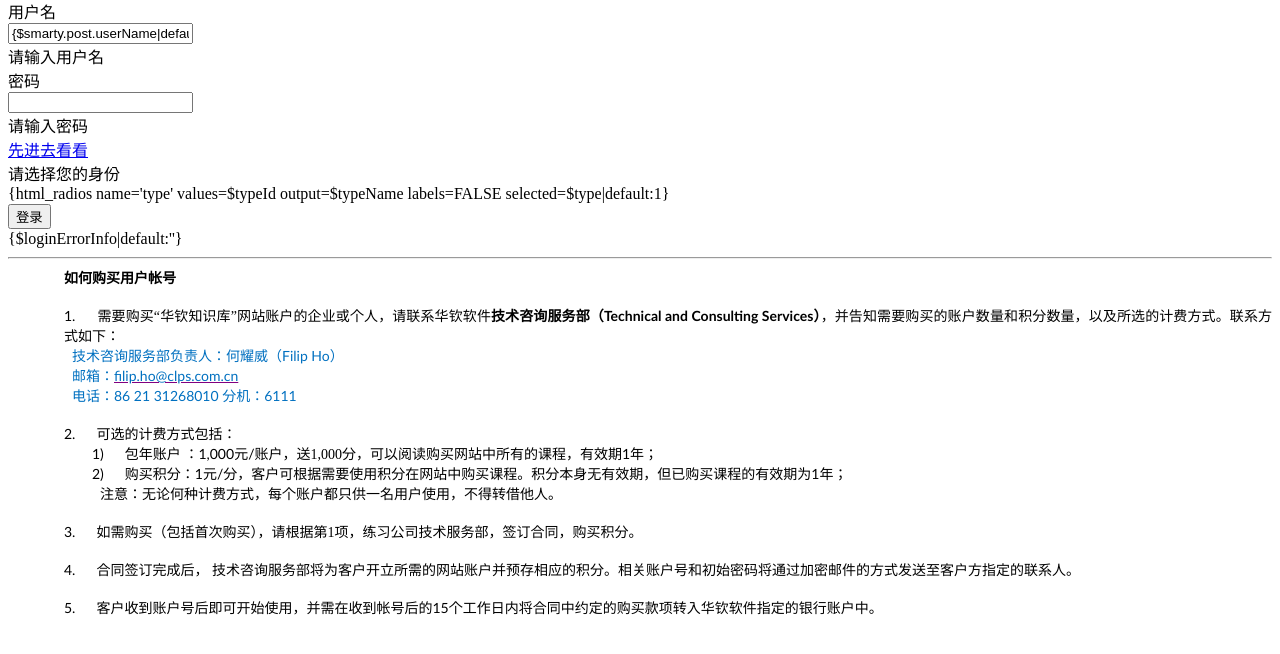
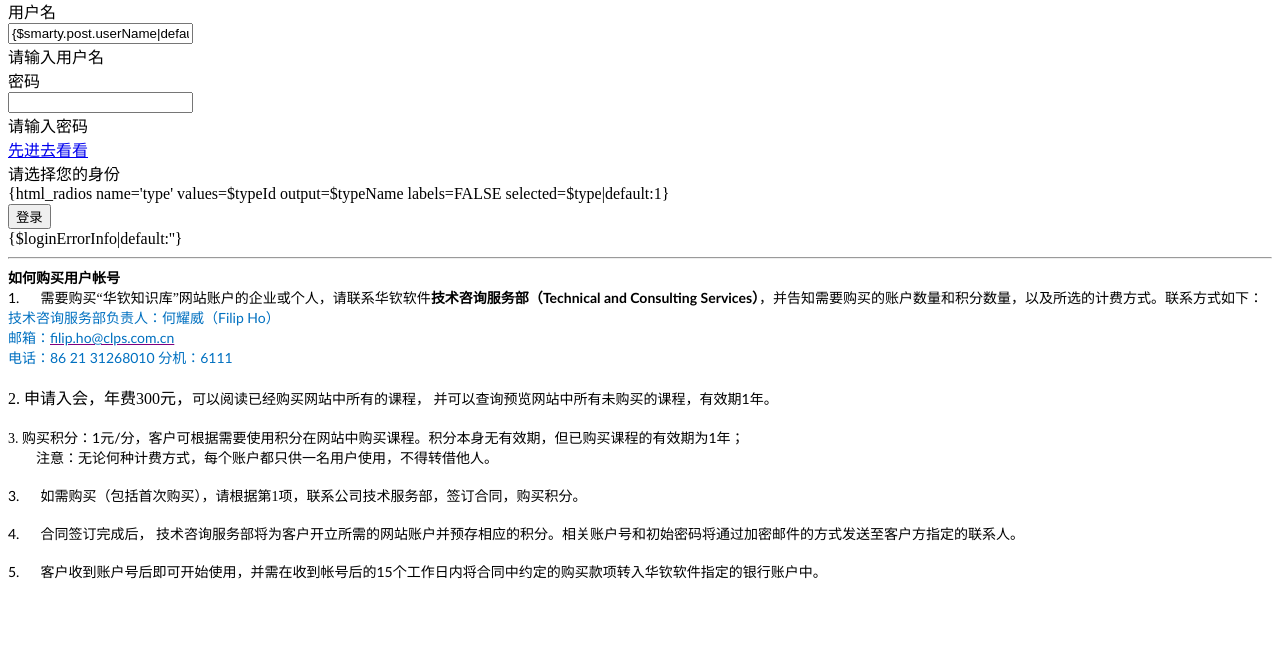
Before and after one commit to pennsong/cldn, a CodeIgniter app: template application/views/templates/login.tpl in a window 1280 px wide. Shown: the part 108-762 px from the top of the page. Run offline with CodeIgniter, Linux system fonts and the light colour scheme; the template is opened without the code that fills it, so the values that code supplies are empty.

Commit message:
修正首页购买帮助笔误处

```diff
--- a/application/views/templates/login.tpl
+++ b/application/views/templates/login.tpl
@@ -143,87 +143,54 @@
 			</form>
 			<hr>
 			<div>
-				<div style="font-family: Helvetica; margin-left: 42pt; ">
 				<p class="MsoNormal" style="margin: 0cm 0cm 0.0001pt; font-size: 12pt; font-family: 宋体; text-align: justify; ">
-						<span class="cldnh1"><span lang="EN-US" style="font-size: 10.5pt; font-family: Calibri, sans-serif; "><b style="font-family: 宋体; font-size: 16px; "><span style="font-size: 10.5pt; ">如何购买用户帐号</span></b></span></span>
+					<span class="cldnh1"><b><span style="font-size: 10.5pt; ">如何购买用户帐号</span></b></span><span lang="EN-US" style="font-size: 10.5pt; font-family: Calibri, sans-serif; "></span>
 				</p>
 				<p class="MsoNormal" style="margin: 0cm 0cm 0.0001pt; font-size: 12pt; font-family: 宋体; text-align: justify; ">
-						<span class="cldnh1"><span lang="EN-US" style="font-size: 10.5pt; font-family: Calibri, sans-serif; "><b style="font-family: 宋体; font-size: 16px; "><span style="font-size: 10.5pt; ">
-									<br>
-								</span></b></span></span>
+					<span class="cldnh1"><span lang="EN-US" style="font-size: 10.5pt; font-family: Calibri, sans-serif; ">1.</span></span><span class="cldnh1"><span lang="EN-US" style="font-size: 7pt; font-family: 'Times New Roman', serif; ">&nbsp;&nbsp;&nbsp;&nbsp;&nbsp;&nbsp;&nbsp;&nbsp;&nbsp;</span></span><span class="cldnh1"><span style="font-size: 10.5pt; ">需要购买“华钦知识库”网站账户的企业或个人，请联系华钦软件<b>技术咨询服务部（</b></span></span><span class="cldnh1"><b><span lang="EN-US" style="font-size: 10.5pt; font-family: Calibri, sans-serif; ">Technical and Consulting Services</span></b></span><span class="cldnh1"><b><span style="font-size: 10.5pt; ">）</span></b></span><span class="cldnh1"><span style="font-size: 10.5pt; ">，并告知需要购买的账户数量和积分数量，以及所选的计费方式。联系方式如下：</span></span><span lang="EN-US" style="font-size: 10.5pt; font-family: Calibri, sans-serif; "></span>
 				</p>
-					<p class="MsoNormal" style="margin: 0cm 0cm 0.0001pt; font-size: 12pt; font-family: 宋体; text-align: justify; ">
-						<span class="cldnh1"><span lang="EN-US" style="font-size: 10.5pt; font-family: Calibri, sans-serif; ">1.</span></span><span class="cldnh1"><span lang="EN-US" style="font-size: 7pt; font-family: 'Times New Roman', serif; ">&nbsp;&nbsp;&nbsp;&nbsp;&nbsp;&nbsp;&nbsp;&nbsp;</span></span><span class="apple-converted-space"><span lang="EN-US" style="font-size: 7pt; font-family: 'Times New Roman', serif; ">&nbsp;</span></span><span class="cldnh1"><span style="font-size: 10.5pt; ">需要购买“华钦知识库”网站账户的企业或个人，请联系华钦软件<b>技术咨询服务部（</b></span></span><span class="cldnh1"><b><span lang="EN-US" style="font-size: 10.5pt; font-family: Calibri, sans-serif; ">Technical and Consulting Services</span></b></span><span class="cldnh1"><b><span style="font-size: 10.5pt; ">）</span></b></span><span class="cldnh1"><span style="font-size: 10.5pt; ">，并告知需要购买的账户数量和积分数量，以及所选的计费方式。联系方式如下：</span></span><span lang="EN-US" style="font-size: 10.5pt; font-family: Calibri, sans-serif; "></span>
-					</p>
-				</div>
-				<div style="font-family: Helvetica; margin-left: 48pt; ">
 				<p class="MsoNormal" style="margin: 0cm 0cm 0.0001pt; font-size: 12pt; font-family: 宋体; text-align: justify; ">
 					<span class="cldnh1"><span style="font-size: 10.5pt; color: rgb(0, 112, 192); ">技术咨询服务部负责人：何耀威（</span></span><span class="cldnh1"><span lang="EN-US" style="font-size: 10.5pt; font-family: Calibri, sans-serif; color: rgb(0, 112, 192); ">Filip Ho</span></span><span class="cldnh1"><span style="font-size: 10.5pt; color: rgb(0, 112, 192); ">）</span></span><span lang="EN-US" style="font-size: 10.5pt; font-family: Calibri, sans-serif; "></span>
 				</p>
-				</div>
-				<div style="font-family: Helvetica; margin-left: 48pt; ">
 				<p class="MsoNormal" style="margin: 0cm 0cm 0.0001pt; font-size: 12pt; font-family: 宋体; text-align: justify; ">
 					<span class="cldnh1"><span style="font-size: 10.5pt; color: rgb(0, 112, 192); ">邮箱：</span></span><span class="cldnh1"><span lang="EN-US" style="font-size: 10.5pt; font-family: Calibri, sans-serif; color: rgb(0, 112, 192); "><a href="mailto:filip.ho@clps.com.cn" style="color: purple; "><span style="color: rgb(0, 112, 192); ">filip.ho@clps.com.cn</span></a></span></span><span lang="EN-US" style="font-size: 10.5pt; font-family: Calibri, sans-serif; "></span>
 				</p>
-				</div>
-				<div style="font-family: Helvetica; margin-left: 48pt; ">
 				<p class="MsoNormal" style="margin: 0cm 0cm 0.0001pt; font-size: 12pt; font-family: 宋体; text-align: justify; ">
-						<span class="cldnh1"><span style="font-size: 10.5pt; color: rgb(0, 112, 192); ">电话：</span></span><span class="cldnh1"><span lang="EN-US" style="font-size: 10.5pt; font-family: Calibri, sans-serif; color: rgb(0, 112, 192); ">86 21 31268010</span></span><span class="apple-converted-space"><span lang="EN-US" style="font-size: 10.5pt; font-family: Calibri, sans-serif; color: rgb(0, 112, 192); ">&nbsp;</span></span><span class="cldnh1"><span style="font-size: 10.5pt; color: rgb(0, 112, 192); ">分机：</span></span><span class="cldnh1"><span lang="EN-US" style="font-size: 10.5pt; font-family: Calibri, sans-serif; color: rgb(0, 112, 192); ">6111</span></span><span lang="EN-US" style="font-size: 10.5pt; font-family: Calibri, sans-serif; "></span>
+					<span class="cldnh1"><span style="font-size: 10.5pt; color: rgb(0, 112, 192); ">电话：</span></span><span class="cldnh1"><span lang="EN-US" style="font-size: 10.5pt; font-family: Calibri, sans-serif; color: rgb(0, 112, 192); ">86 21 31268010&nbsp;</span></span><span class="cldnh1"><span style="font-size: 10.5pt; color: rgb(0, 112, 192); ">分机：</span></span><span class="cldnh1"><span lang="EN-US" style="font-size: 10.5pt; font-family: Calibri, sans-serif; color: rgb(0, 112, 192); ">6111</span></span><span lang="EN-US" style="font-size: 10.5pt; font-family: Calibri, sans-serif; "></span>
 				</p>
-				</div>
-				<div style="font-family: Helvetica; margin-left: 48pt; ">
+				<p class="MsoNormal" style="margin: 0cm 0cm 0.0001pt; font-size: 12pt; font-family: 宋体; ">
+					<span lang="EN-US">&nbsp;</span>
+				</p>
+				<p class="MsoNormal" style="margin: 0cm 0cm 0.0001pt; font-size: 12pt; font-family: 宋体; ">
+					<span lang="EN-US">2.&nbsp;</span>申请入会，年费<span lang="EN-US">300</span>元，<span class="apple-style-span"><span style="font-size: 10.5pt; ">可以阅读已经购买网站中所有的课程， 并</span></span><span class="cldnh1"><span style="font-size: 10.5pt; ">可以查询预览网站中所有未购买的课程，有效期</span></span><span class="cldnh1"><span lang="EN-US" style="font-size: 10.5pt; font-family: Calibri, sans-serif; ">1</span></span><span class="cldnh1"><span style="font-size: 10.5pt; ">年。<span lang="EN-US"></span></span></span>
+				</p>
+				<p class="MsoNormal" style="margin: 0cm 0cm 0.0001pt; font-size: 12pt; font-family: 宋体; ">
+					<span lang="EN-US">&nbsp;</span>
+				</p>
+				<p class="MsoNormal" style="margin: 0cm 0cm 0.0001pt; font-size: 12pt; font-family: 宋体; ">
+					<span class="cldnh1"><span lang="EN-US" style="font-size: 10.5pt; ">3.&nbsp;</span></span><span class="cldnh1"><span style="font-size: 10.5pt; ">购买积分：</span></span><span class="cldnh1"><span lang="EN-US" style="font-size: 10.5pt; font-family: Calibri, sans-serif; ">1</span></span><span class="cldnh1"><span style="font-size: 10.5pt; ">元</span></span><span class="cldnh1"><span lang="EN-US" style="font-size: 10.5pt; font-family: Calibri, sans-serif; ">/</span></span><span class="cldnh1"><span style="font-size: 10.5pt; ">分，客户可根据需要使用积分在网站中购买课程。积分本身无有效期，但已购买课程的有效期为</span></span><span class="cldnh1"><span lang="EN-US" style="font-size: 10.5pt; font-family: Calibri, sans-serif; ">1</span></span><span class="cldnh1"><span style="font-size: 10.5pt; ">年；<span lang="EN-US"></span></span></span>
+				</p>
+				<p class="MsoNormal" style="margin: 0cm 0cm 0.0001pt; font-size: 12pt; font-family: 宋体; text-align: justify; text-indent: 21pt; ">
+					<span class="cldnh1"><span style="font-size: 10.5pt; ">注意：无论何种计费方式，每个账户都只供一名用户使用，不得转借他人。<span lang="EN-US"></span></span></span>
+				</p>
+				<p class="MsoNormal" style="margin: 0cm 0cm 0.0001pt; font-size: 12pt; font-family: 宋体; text-align: justify; text-indent: 21pt; ">
+					<span lang="EN-US" style="font-size: 10.5pt; font-family: Calibri, sans-serif; ">&nbsp;</span>
+				</p>
 				<p class="MsoNormal" style="margin: 0cm 0cm 0.0001pt; font-size: 12pt; font-family: 宋体; text-align: justify; ">
-						<span class="cldnh1"><span lang="EN-US" style="font-size: 10.5pt; font-family: Calibri, sans-serif; color: rgb(0, 112, 192); ">&nbsp;</span></span><span lang="EN-US" style="font-size: 10.5pt; font-family: Calibri, sans-serif; "></span>
+					<span class="cldnh1"><span lang="EN-US" style="font-size: 10.5pt; font-family: Calibri, sans-serif; ">3.</span></span><span class="cldnh1"><span lang="EN-US" style="font-size: 7pt; font-family: 'Times New Roman', serif; ">&nbsp;&nbsp;&nbsp;&nbsp;&nbsp;&nbsp;&nbsp;&nbsp;&nbsp;</span></span><span class="cldnh1"><span style="font-size: 10.5pt; ">如需购买（包括首次购买），请根据第<span lang="EN-US">1</span>项，联系公司技术服务部，签订合同，购买积分。<span lang="EN-US"></span></span></span>
 				</p>
-				</div>
-				<div style="font-family: Helvetica; margin-left: 42pt; ">
 				<p class="MsoNormal" style="margin: 0cm 0cm 0.0001pt; font-size: 12pt; font-family: 宋体; text-align: justify; ">
-						<span class="cldnh1"><span lang="EN-US" style="font-size: 10.5pt; font-family: Calibri, sans-serif; ">2.</span></span><span class="cldnh1"><span lang="EN-US" style="font-size: 7pt; font-family: 'Times New Roman', serif; ">&nbsp;&nbsp;&nbsp;&nbsp;&nbsp;&nbsp;&nbsp;&nbsp;</span></span><span class="apple-converted-space"><span lang="EN-US" style="font-size: 7pt; font-family: 'Times New Roman', serif; ">&nbsp;</span></span><span class="cldnh1"><span style="font-size: 10.5pt; ">可选的计费方式包括：</span></span><span lang="EN-US" style="font-size: 10.5pt; font-family: Calibri, sans-serif; "></span>
+					<span lang="EN-US" style="font-size: 10.5pt; font-family: Calibri, sans-serif; ">&nbsp;</span>
 				</p>
-				</div>
-				<div style="font-family: Helvetica; margin-left: 84pt; ">
-					<p class="MsoNormal" style="margin: 0cm 0cm 0.0001pt; font-size: 12pt; font-family: 宋体; text-align: justify; text-indent: -21pt; ">
-						<span class="cldnh1"><span lang="EN-US" style="font-size: 10.5pt; font-family: Calibri, sans-serif; ">1)</span></span><span class="cldnh1"><span lang="EN-US" style="font-size: 7pt; font-family: 'Times New Roman', serif; ">&nbsp;&nbsp;&nbsp;&nbsp;&nbsp;&nbsp;&nbsp;&nbsp;</span></span><span class="apple-converted-space"><span lang="EN-US" style="font-size: 7pt; font-family: 'Times New Roman', serif; ">&nbsp;</span></span><span class="cldnh1"><span style="font-size: 10.5pt; ">包年账户</span></span><span class="apple-converted-space"><span lang="EN-US" style="font-size: 10.5pt; font-family: Calibri, sans-serif; ">&nbsp;</span></span><span class="cldnh1"><span style="font-size: 10.5pt; ">：</span></span><span class="cldnh1"><span lang="EN-US" style="font-size: 10.5pt; font-family: Calibri, sans-serif; ">1,000</span></span><span class="cldnh1"><span style="font-size: 10.5pt; ">元</span></span><span class="cldnh1"><span lang="EN-US" style="font-size: 10.5pt; font-family: Calibri, sans-serif; ">/</span></span><span class="cldnh1"><span style="font-size: 10.5pt; ">账户，送<span lang="EN-US">1,000</span>分，可以阅读购买网站中所有的课程，有效期</span></span><span class="cldnh1"><span lang="EN-US" style="font-size: 10.5pt; font-family: Calibri, sans-serif; ">1</span></span><span class="cldnh1"><span style="font-size: 10.5pt; ">年；</span></span><span lang="EN-US" style="font-size: 10.5pt; font-family: Calibri, sans-serif; "></span>
+				<p class="MsoNormal" style="margin: 0cm 0cm 0.0001pt; font-size: 12pt; font-family: 宋体; text-align: justify; ">
+					<span class="cldnh1"><span lang="EN-US" style="font-size: 10.5pt; font-family: Calibri, sans-serif; ">4.</span></span><span class="cldnh1"><span lang="EN-US" style="font-size: 7pt; font-family: 'Times New Roman', serif; ">&nbsp;&nbsp;&nbsp;&nbsp;&nbsp;&nbsp;&nbsp;&nbsp;&nbsp;</span></span><span class="cldnh1"><span style="font-size: 10.5pt; ">合同签订完成后，</span></span><span class="cldnh1"><span lang="EN-US" style="font-size: 10.5pt; font-family: Calibri, sans-serif; ">&nbsp;</span></span><span class="cldnh1"><span style="font-size: 10.5pt; ">技术咨询服务部将为客户开立所需的网站账户并预存相应的积分。相关账户号和初始密码将通过加密邮件的方式发送至客户方指定的联系人。<span lang="EN-US"></span></span></span>
 				</p>
-				</div>
-				<div style="font-family: Helvetica; margin-left: 84pt; ">
-					<p class="MsoNormal" style="margin: 0cm 0cm 0.0001pt; font-size: 12pt; font-family: 宋体; text-align: justify; text-indent: -21pt; ">
-						<span class="cldnh1"><span lang="EN-US" style="font-size: 10.5pt; font-family: Calibri, sans-serif; ">2)</span></span><span class="cldnh1"><span lang="EN-US" style="font-size: 7pt; font-family: 'Times New Roman', serif; ">&nbsp;&nbsp;&nbsp;&nbsp;&nbsp;&nbsp;&nbsp;&nbsp;</span></span><span class="apple-converted-space"><span lang="EN-US" style="font-size: 7pt; font-family: 'Times New Roman', serif; ">&nbsp;</span></span><span class="cldnh1"><span style="font-size: 10.5pt; ">购买积分：</span></span><span class="cldnh1"><span lang="EN-US" style="font-size: 10.5pt; font-family: Calibri, sans-serif; ">1</span></span><span class="cldnh1"><span style="font-size: 10.5pt; ">元</span></span><span class="cldnh1"><span lang="EN-US" style="font-size: 10.5pt; font-family: Calibri, sans-serif; ">/</span></span><span class="cldnh1"><span style="font-size: 10.5pt; ">分，客户可根据需要使用积分在网站中购买课程。积分本身无有效期，但已购买课程的有效期为</span></span><span class="cldnh1"><span lang="EN-US" style="font-size: 10.5pt; font-family: Calibri, sans-serif; ">1</span></span><span class="cldnh1"><span style="font-size: 10.5pt; ">年；</span></span><span lang="EN-US" style="font-size: 10.5pt; font-family: Calibri, sans-serif; "></span>
+				<p class="MsoNormal" style="margin: 0cm 0cm 0.0001pt; font-size: 12pt; font-family: 宋体; text-align: justify; ">
+					<span lang="EN-US" style="font-size: 10.5pt; font-family: Calibri, sans-serif; ">&nbsp;</span>
 				</p>
-				</div>
-				<div style="font-family: Helvetica; margin-left: 48pt; ">
-					<p class="MsoNormal" style="margin: 0cm 0cm 0.0001pt; font-size: 12pt; font-family: 宋体; text-align: justify; text-indent: 21pt; ">
-						<span class="cldnh1"><span style="font-size: 10.5pt; ">注意：无论何种计费方式，每个账户都只供一名用户使用，不得转借他人。</span></span><span lang="EN-US" style="font-size: 10.5pt; font-family: Calibri, sans-serif; "></span>
+				<p class="MsoNormal" style="margin: 0cm 0cm 0.0001pt; font-size: 12pt; font-family: 宋体; text-align: justify; ">
+					<span class="cldnh1"><span lang="EN-US" style="font-size: 10.5pt; font-family: Calibri, sans-serif; ">5.</span></span><span class="cldnh1"><span lang="EN-US" style="font-size: 7pt; font-family: 'Times New Roman', serif; ">&nbsp;&nbsp;&nbsp;&nbsp;&nbsp;&nbsp;&nbsp;&nbsp;&nbsp;</span></span><span class="cldnh1"><span style="font-size: 10.5pt; ">客户收到账户号后即可开始使用，并需在收到帐号后的</span></span><span class="cldnh1"><span lang="EN-US" style="font-size: 10.5pt; font-family: Calibri, sans-serif; ">15</span></span><span class="cldnh1"><span style="font-size: 10.5pt; ">个工作日内将合同中约定的购买款项转入华钦软件指定的银行账户中。</span></span>
 				</p>
-				</div>
-				<div style="font-family: Helvetica; margin-left: 42pt; ">
-					<p class="MsoNormal" style="margin: 0cm 0cm 0.0001pt; font-size: 12pt; font-family: 宋体; text-align: justify; ">
-						<span class="cldnh1"><span lang="EN-US" style="font-size: 10.5pt; font-family: Calibri, sans-serif; ">&nbsp;</span></span><span lang="EN-US" style="font-size: 10.5pt; font-family: Calibri, sans-serif; "></span>
-					</p>
-				</div>
-				<div style="font-family: Helvetica; margin-left: 42pt; ">
-					<p class="MsoNormal" style="margin: 0cm 0cm 0.0001pt; font-size: 12pt; font-family: 宋体; text-align: justify; ">
-						<span class="cldnh1"><span lang="EN-US" style="font-size: 10.5pt; font-family: Calibri, sans-serif; ">3.</span></span><span class="cldnh1"><span lang="EN-US" style="font-size: 7pt; font-family: 'Times New Roman', serif; ">&nbsp;&nbsp;&nbsp;&nbsp;&nbsp;&nbsp;&nbsp;&nbsp;</span></span><span class="apple-converted-space"><span lang="EN-US" style="font-size: 7pt; font-family: 'Times New Roman', serif; ">&nbsp;</span></span><span class="cldnh1"><span style="font-size: 10.5pt; ">如需购买（包括首次购买），请根据第<span lang="EN-US">1</span>项，练习公司技术服务部，签订合同，购买积分。</span></span><span lang="EN-US" style="font-size: 10.5pt; font-family: Calibri, sans-serif; "></span>
-					</p>
-				</div>
-				<div style="font-family: Helvetica; margin-left: 42pt; ">
-					<p class="MsoNormal" style="margin: 0cm 0cm 0.0001pt; font-size: 12pt; font-family: 宋体; text-align: justify; ">
-						<span class="cldnh1"><span lang="EN-US" style="font-size: 10.5pt; font-family: Calibri, sans-serif; ">&nbsp;</span></span><span lang="EN-US" style="font-size: 10.5pt; font-family: Calibri, sans-serif; "></span>
-					</p>
-				</div>
-				<div style="font-family: Helvetica; margin-left: 42pt; ">
-					<p class="MsoNormal" style="margin: 0cm 0cm 0.0001pt; font-size: 12pt; font-family: 宋体; text-align: justify; ">
-						<span class="cldnh1"><span lang="EN-US" style="font-size: 10.5pt; font-family: Calibri, sans-serif; ">4.</span></span><span class="cldnh1"><span lang="EN-US" style="font-size: 7pt; font-family: 'Times New Roman', serif; ">&nbsp;&nbsp;&nbsp;&nbsp;&nbsp;&nbsp;&nbsp;&nbsp;</span></span><span class="apple-converted-space"><span lang="EN-US" style="font-size: 7pt; font-family: 'Times New Roman', serif; ">&nbsp;</span></span><span class="cldnh1"><span style="font-size: 10.5pt; ">合同签订完成后，</span></span><span class="apple-converted-space"><span lang="EN-US" style="font-size: 10.5pt; font-family: Calibri, sans-serif; ">&nbsp;</span></span><span class="cldnh1"><span style="font-size: 10.5pt; ">技术咨询服务部将为客户开立所需的网站账户并预存相应的积分。相关账户号和初始密码将通过加密邮件的方式发送至客户方指定的联系人。</span></span><span lang="EN-US" style="font-size: 10.5pt; font-family: Calibri, sans-serif; "></span>
-					</p>
-				</div>
-				<p class="MsoNormal" style="margin: 0cm 0cm 0.0001pt; font-size: 12pt; font-family: 宋体; text-align: justify; text-indent: 21pt; ">
-					<span class="cldnh1"><span lang="EN-US" style="font-size: 10.5pt; font-family: Calibri, sans-serif; ">&nbsp;</span></span><span lang="EN-US" style="font-size: 10.5pt; font-family: Calibri, sans-serif; "></span>
-				</p>
-				<div style="font-family: Helvetica; margin-left: 42pt; ">
-					<p class="MsoNormal" style="margin: 0cm 0cm 0.0001pt; font-size: 12pt; font-family: 宋体; text-align: justify; ">
-						<span class="cldnh1"><span lang="EN-US" style="font-size: 10.5pt; font-family: Calibri, sans-serif; ">5.</span></span><span class="cldnh1"><span lang="EN-US" style="font-size: 7pt; font-family: 'Times New Roman', serif; ">&nbsp;&nbsp;&nbsp;&nbsp;&nbsp;&nbsp;&nbsp;&nbsp;</span></span><span class="apple-converted-space"><span lang="EN-US" style="font-size: 7pt; font-family: 'Times New Roman', serif; ">&nbsp;</span></span><span class="cldnh1"><span style="font-size: 10.5pt; ">客户收到账户号后即可开始使用，并需在收到帐号后的</span></span><span class="cldnh1"><span lang="EN-US" style="font-size: 10.5pt; font-family: Calibri, sans-serif; ">15</span></span><span class="cldnh1"><span style="font-size: 10.5pt; ">个工作日内将合同中约定的购买款项转入华钦软件指定的银行账户中。</span></span>
-					</p>
-				</div>
 			</div>
 		</div>
 	</body>
```
Lines whose indentation alone changed are shown as unchanged.
